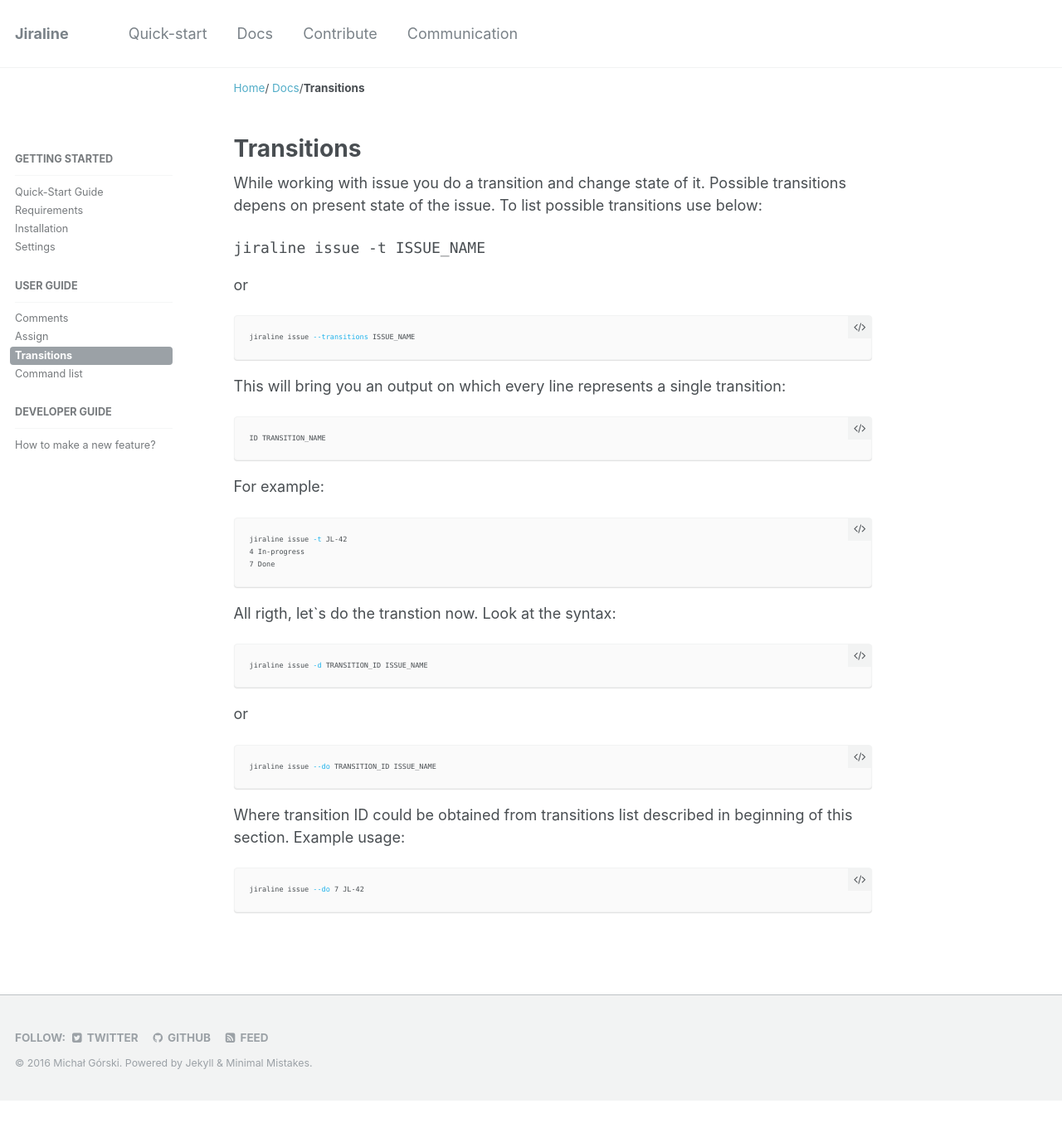
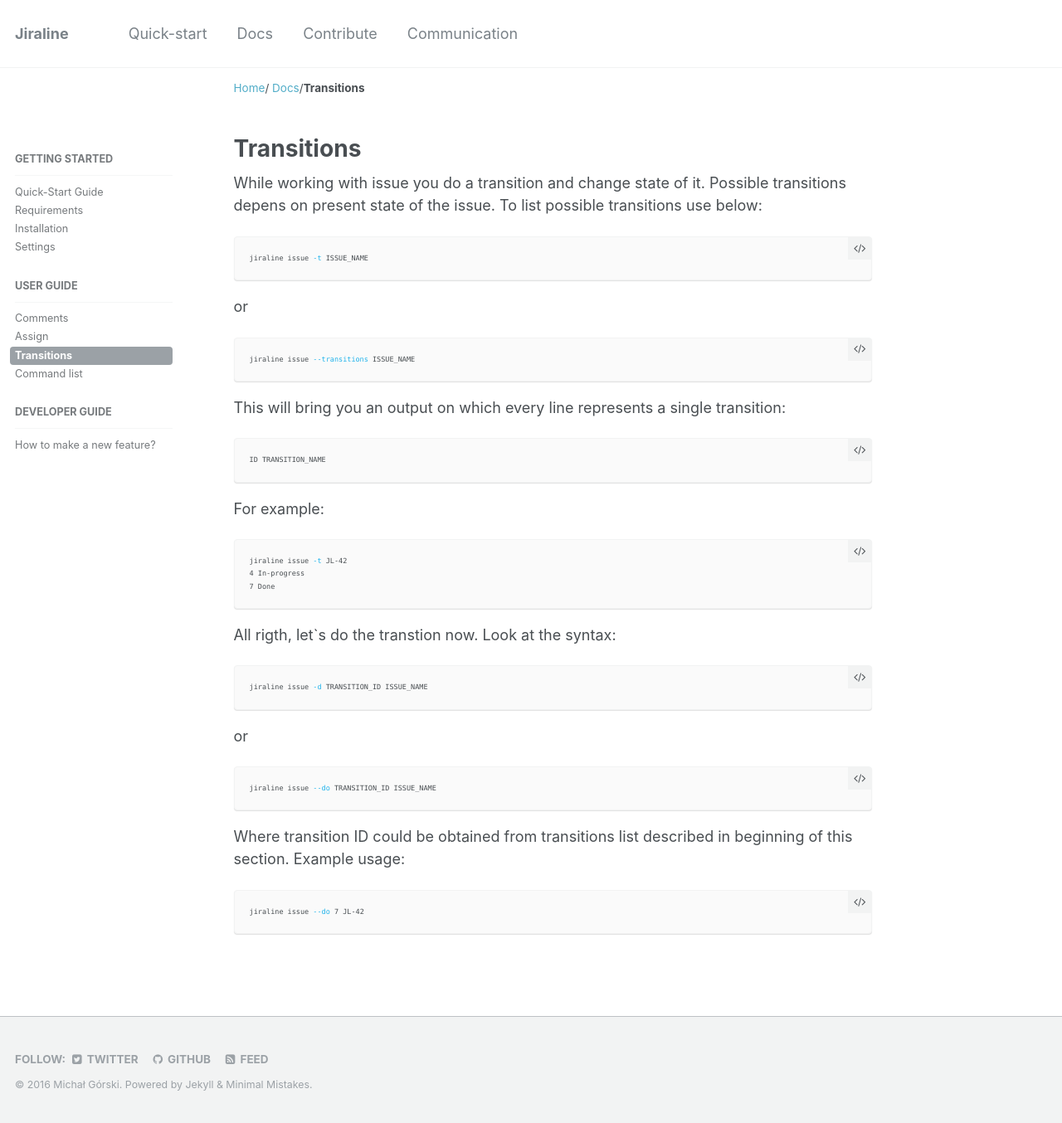
Before and after one commit to posbit/jiraline, a Jekyll site: the page built from _docs/transitions.md, in a window 1280 px wide and 1354 px high. Shown: the whole window at 83% size. Built offline with Jekyll 4.4.1, drawn with Linux system fonts in a browser that asks for light colours.

Commit message:
Markdown fixes

````diff
--- a/_docs/transitions.md
+++ b/_docs/transitions.md
@@ -5,7 +5,7 @@
 
 While working with issue you do a transition and change state of it. Possible transitions depens on present state of the issue. To list possible transitions use below:
 
-```bash⎈
+```bash
 jiraline issue -t ISSUE_NAME
 ```
 
@@ -30,10 +30,13 @@
 ```
 
 All rigth, let`s do the transtion now. Look at the syntax:
+
 ```bash
 jiraline issue -d TRANSITION_ID ISSUE_NAME
 ```
+
 or
+
 ```bash
 jiraline issue --do TRANSITION_ID ISSUE_NAME
 ```
````
